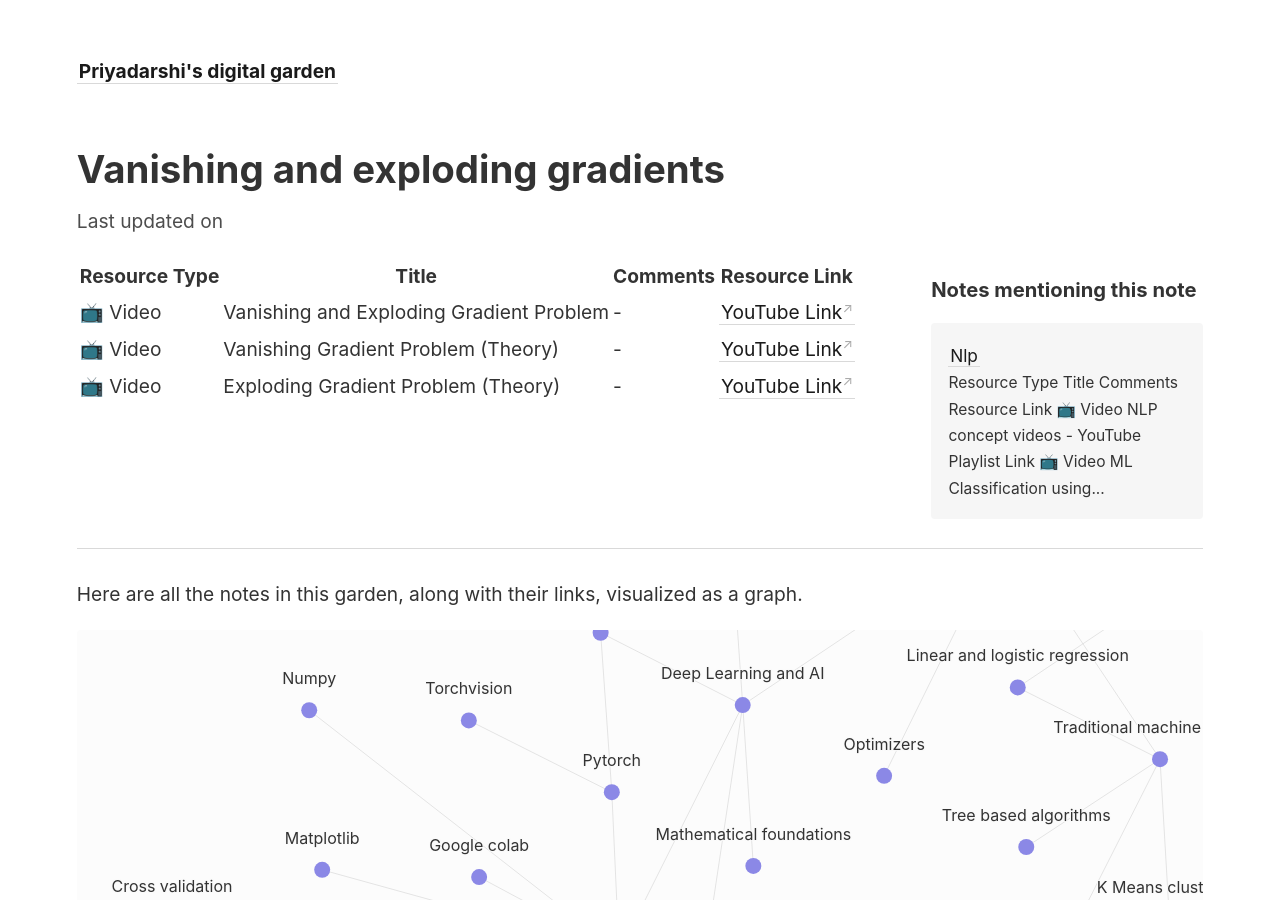
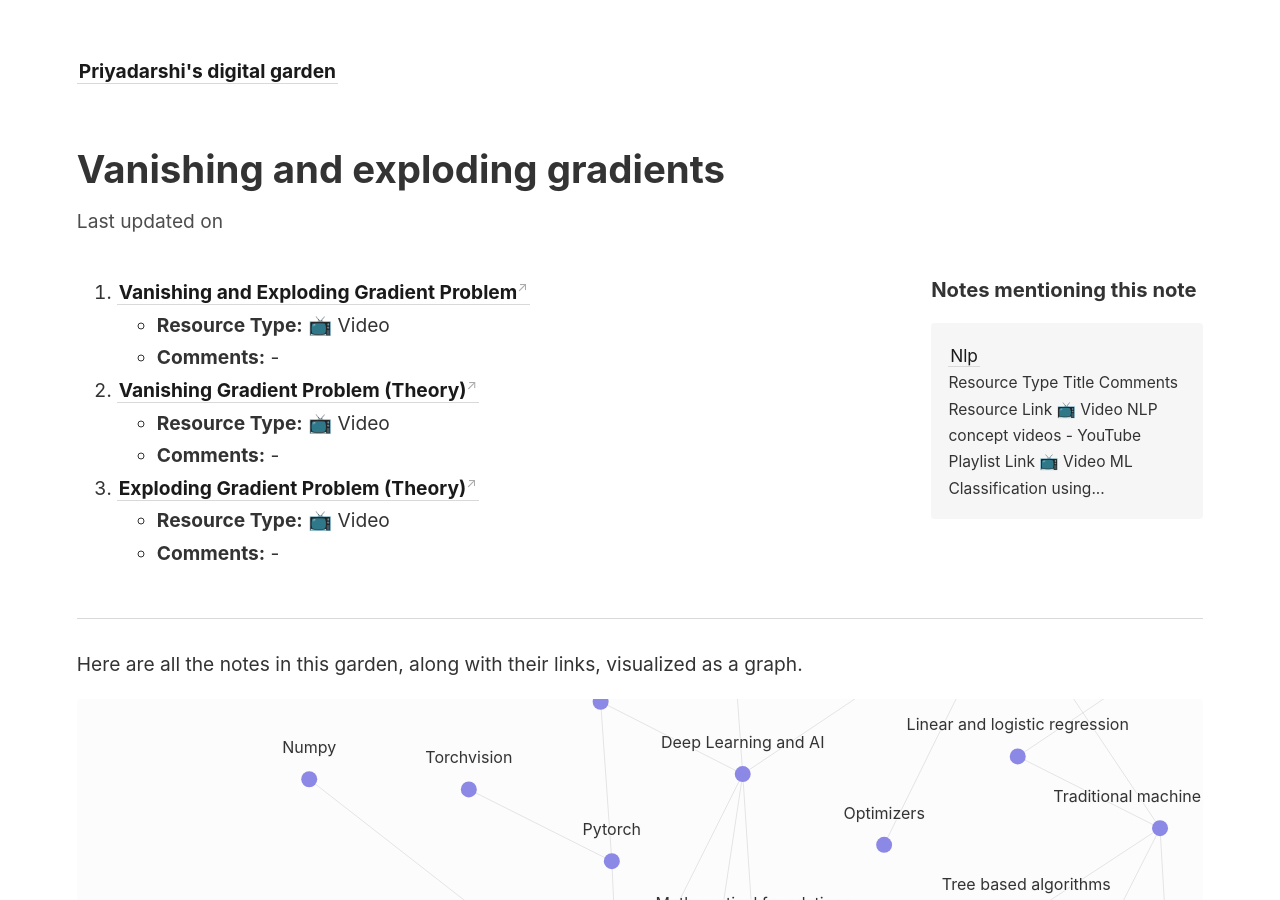
Before and after one commit to proy9714/priyadarshi-digital-garden, a Jekyll site: the page built from _notes/Vanishing and Exploding Gradients.md, in a window 1280 px wide and 900 px high. Built offline with Jekyll 4.4.1, drawn with Linux system fonts in a browser that asks for light colours.

Commit message:
vault backup: 2024-01-30 14:43:42

```diff
--- a/_notes/Vanishing and Exploding Gradients.md
+++ b/_notes/Vanishing and Exploding Gradients.md
@@ -1,5 +1,11 @@
-| Resource Type | Title | Comments | Resource Link |
-| -------------- | ----- | -------- | -------------- |
-| 📺 Video | Vanishing and Exploding Gradient Problem | - | [YouTube Link](https://www.youtube.com/watch?v=qO_NLVjD6zE&t=167s) |
-| 📺 Video | Vanishing Gradient Problem (Theory) | - | [YouTube Link](https://www.youtube.com/watch?v=JIWXbzRXk1I&t=258s) |
-| 📺 Video | Exploding Gradient Problem (Theory) | - | [YouTube Link](https://www.youtube.com/watch?v=IJ9atfxFjOQ) |
+1. [**Vanishing and Exploding Gradient Problem**](https://www.youtube.com/watch?v=qO_NLVjD6zE&t=167s)
+   - **Resource Type:** 📺 Video
+   - **Comments:** -
+
+2. [**Vanishing Gradient Problem (Theory)**](https://www.youtube.com/watch?v=JIWXbzRXk1I&t=258s)
+   - **Resource Type:** 📺 Video
+   - **Comments:** -
+
+3. [**Exploding Gradient Problem (Theory)**](https://www.youtube.com/watch?v=IJ9atfxFjOQ)
+   - **Resource Type:** 📺 Video
+   - **Comments:** -
```
Also changed, not shown: _notes/Tree Based Algorithms.md (+7 -4 lines).
